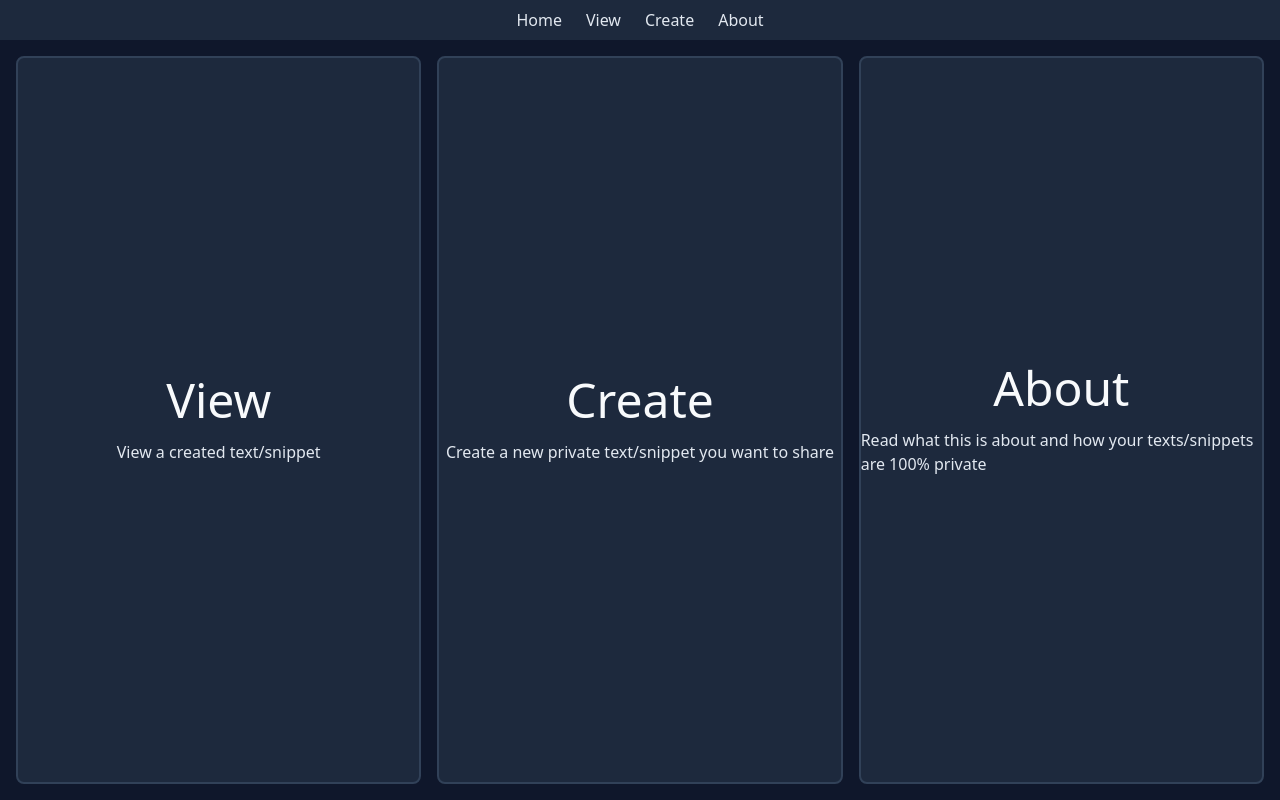
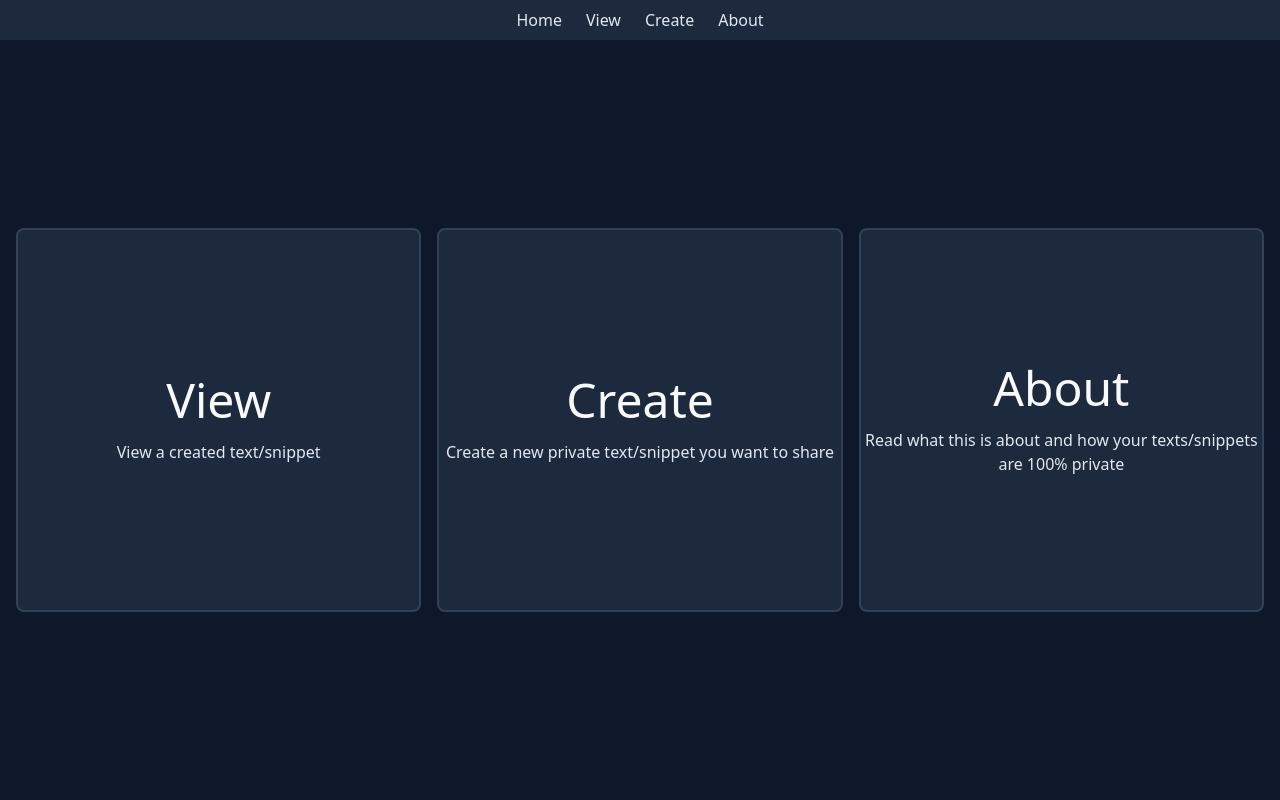
Before and after one commit to Mauge9638/ZeroShare, a Vue app in the folder src/frontend/: page / in a window 1280 px wide. Built offline with nearby package versions, Linux system fonts and the light colour scheme.

Commit message:
little design tweak

```diff
--- a/src/frontend/src/pages/HomePage.vue
+++ b/src/frontend/src/pages/HomePage.vue
@@ -1,25 +1,25 @@
 <template>
-  <div class="grid grid-cols-3 gap-4">
+  <div class="grid md:grid-cols-3 sm:grid-cols-1 gap-4 justify-center items-center">
     <RouterLink
-      class="rounded-lg transition-all duration-200 ease-in-out hover:scale-101 cursor-pointer col-span-1 w-full h-full bg-slate-800 border-2 border-slate-700 hover:border-slate-500 hover:bg-slate-700 flex flex-col items-center space-y-4 justify-center"
+      class="rounded-lg max-h-96 overflow-ellipsis text-center transition-all duration-200 ease-in-out hover:scale-101 cursor-pointer col-span-1 w-full h-full bg-slate-800 border-2 border-slate-700 hover:border-slate-500 hover:bg-slate-700 flex flex-col items-center space-y-4 justify-center"
       to="/view"
     >
       <div class="text-5xl text-slate-50">View</div>
       <p>View a created text/snippet</p>
     </RouterLink>
     <RouterLink
-      class="rounded-lg transition-all duration-200 ease-in-out hover:scale-101 cursor-pointer col-span-1 w-full h-full bg-slate-800 border-2 border-slate-700 hover:border-slate-500 hover:bg-slate-700 flex flex-col items-center space-y-4 justify-center"
+      class="rounded-lg max-h-96 overflow-ellipsis text-center transition-all duration-200 ease-in-out hover:scale-101 cursor-pointer col-span-1 w-full h-full bg-slate-800 border-2 border-slate-700 hover:border-slate-500 hover:bg-slate-700 flex flex-col items-center space-y-4 justify-center"
       to="/create"
     >
       <div class="text-5xl text-slate-50">Create</div>
       <p>Create a new private text/snippet you want to share</p>
     </RouterLink>
     <RouterLink
-      class="rounded-lg transition-all duration-200 ease-in-out hover:scale-101 cursor-pointer col-span-1 w-full h-full bg-slate-800 border-2 border-slate-700 hover:border-slate-500 hover:bg-slate-700 flex flex-col items-center space-y-4 justify-center"
+      class="rounded-lg max-h-96 overflow-ellipsis text-center transition-all duration-200 ease-in-out hover:scale-101 cursor-pointer col-span-1 w-full h-full bg-slate-800 border-2 border-slate-700 hover:border-slate-500 hover:bg-slate-700 flex flex-col items-center space-y-4 justify-center"
       to="/about"
     >
       <div class="text-5xl text-slate-50">About</div>
-      <p>Read what this is about and how your texts/snippets are 100% private</p>
+      <p class="">Read what this is about and how your texts/snippets are 100% private</p>
     </RouterLink>
   </div>
 </template>
```
Also changed, not shown: 1 other file (tests, documents, lock files or other folders).
